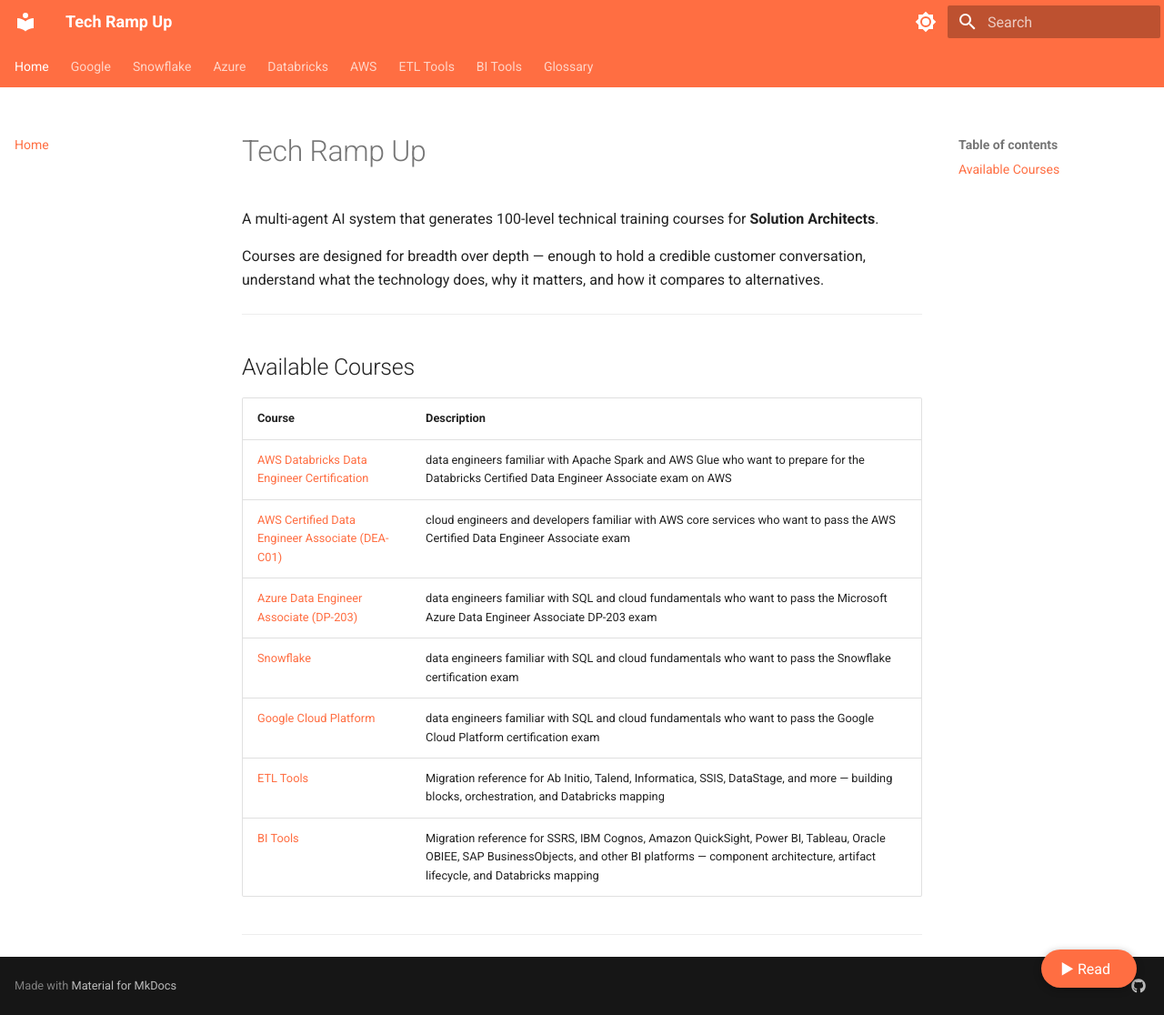
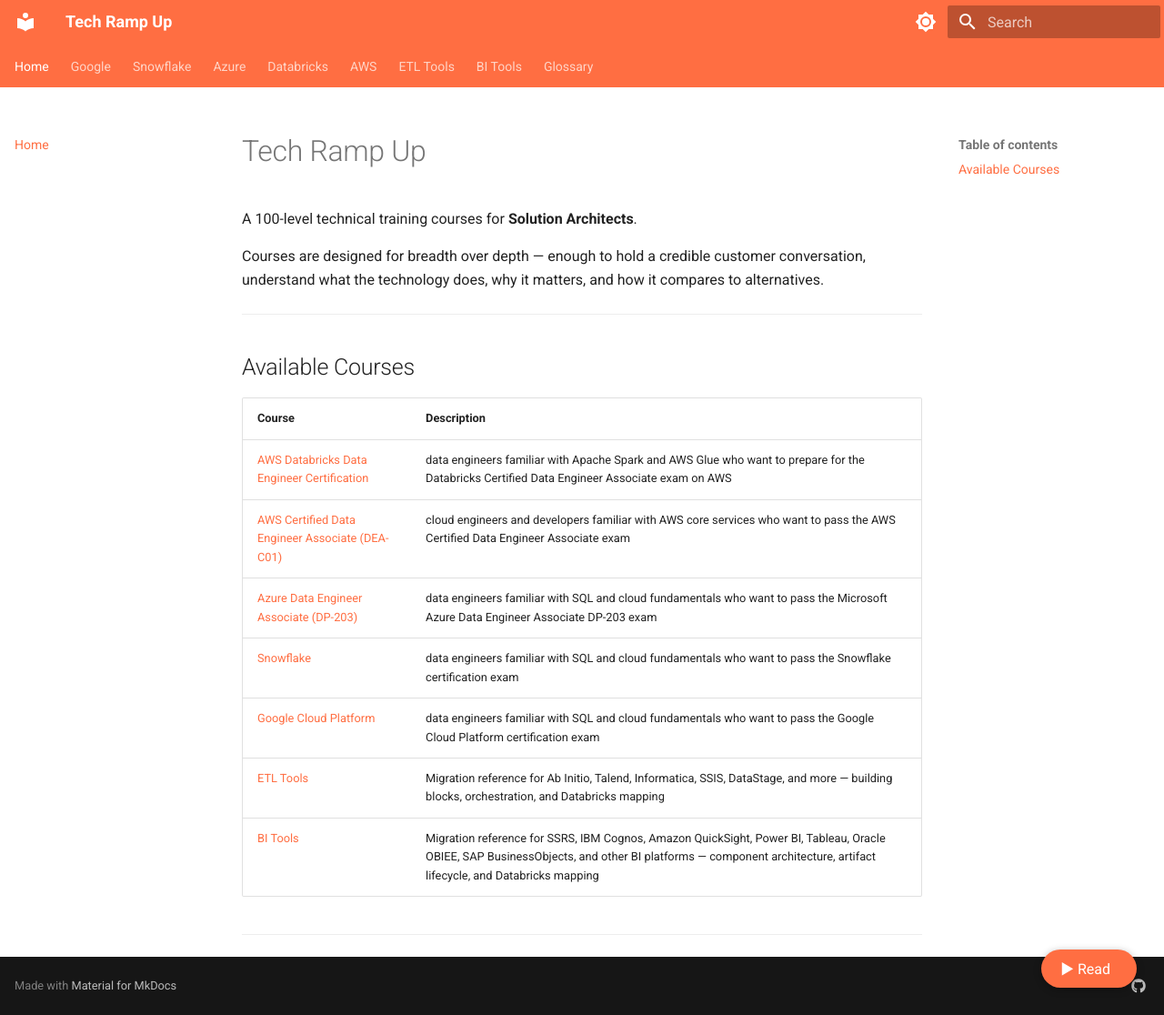
Before and after one commit to DataTechBridge-Projects/databricks-trainer, an MkDocs documentation site: the page built from docs/index.md, in a window 1280 px wide and 1116 px high. Shown: the whole window at 91% size. Built offline with MkDocs 1.6.1 and Material for MkDocs 9.7.7, drawn with Linux system fonts in a browser that asks for light colours.

```diff
--- a/docs/index.md
+++ b/docs/index.md
@@ -1,6 +1,6 @@
 # Tech Ramp Up
 
-A multi-agent AI system that generates 100-level technical training courses for **Solution Architects**.
+A 100-level technical training courses for **Solution Architects**.
 
 Courses are designed for breadth over depth — enough to hold a credible customer conversation, understand what the technology does, why it matters, and how it compares to alternatives.
 
```
Also changed, not shown: 1 other file.
